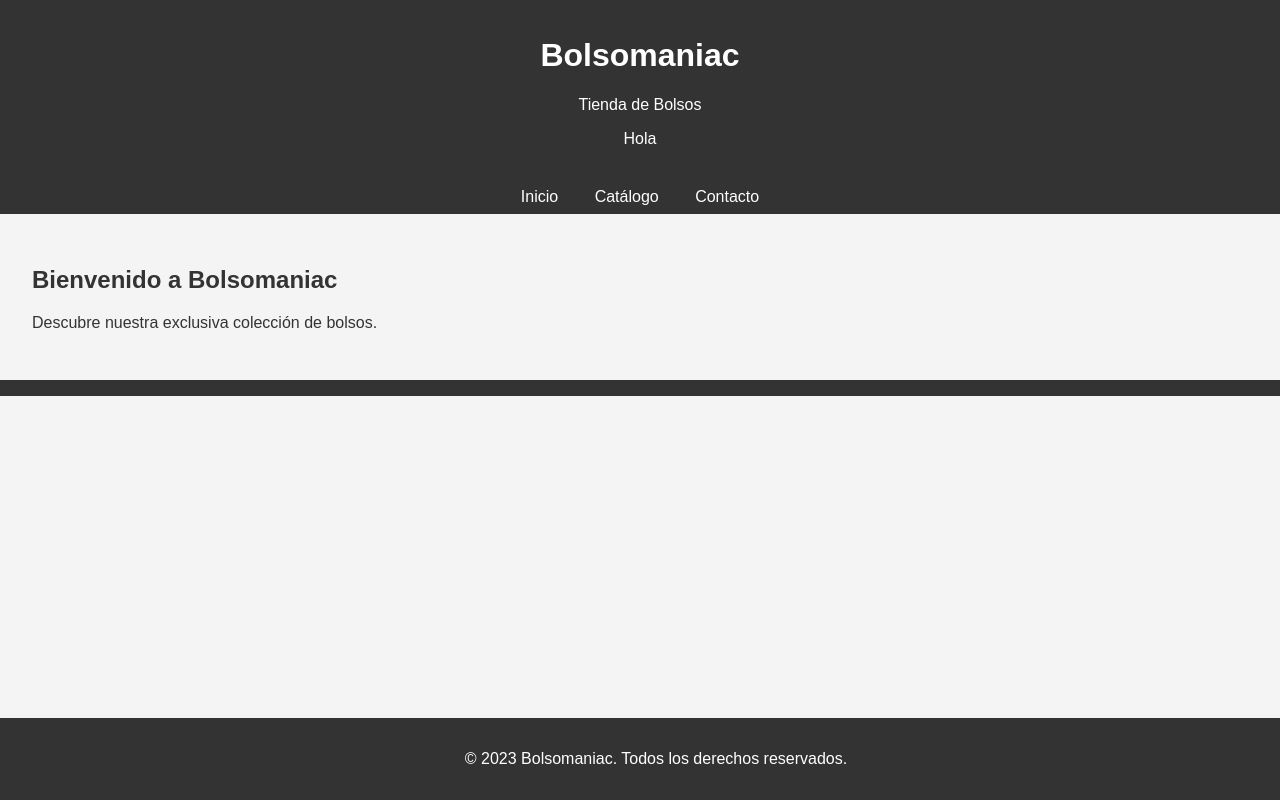
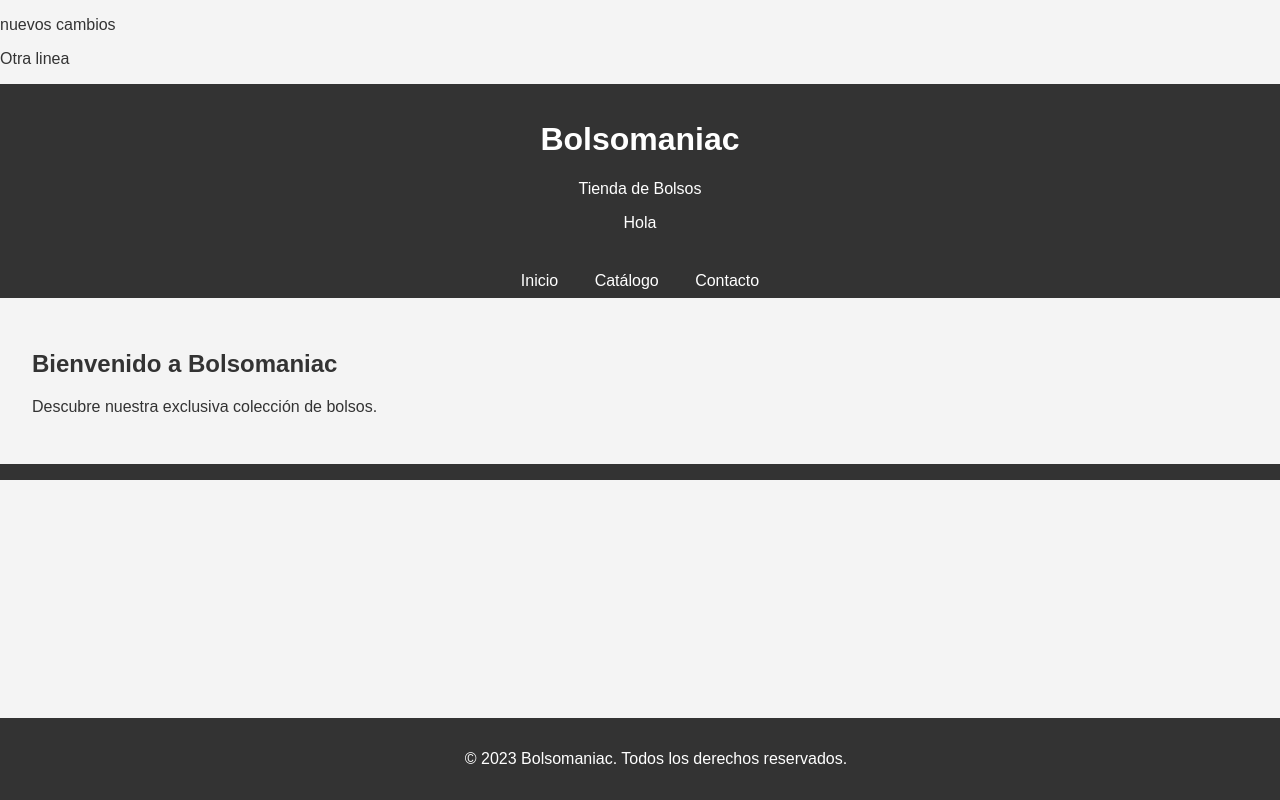
Before and after one commit to jGrijuela/bolsomaniac, a plain HTML site: page index.html in a window 1280 px wide. Drawn offline with Linux system fonts and the light colour scheme.

Commit message:
Nueva linea en index.html

```diff
--- a/index.html
+++ b/index.html
@@ -7,7 +7,8 @@
     <link rel="stylesheet" href="css/estilos.css">
 </head>
 <body>
-
+    <p>nuevos cambios</p>
+    <p>Otra linea</p>
     <header>
         <h1>Bolsomaniac</h1>
         <p>Tienda de Bolsos</p>
```
